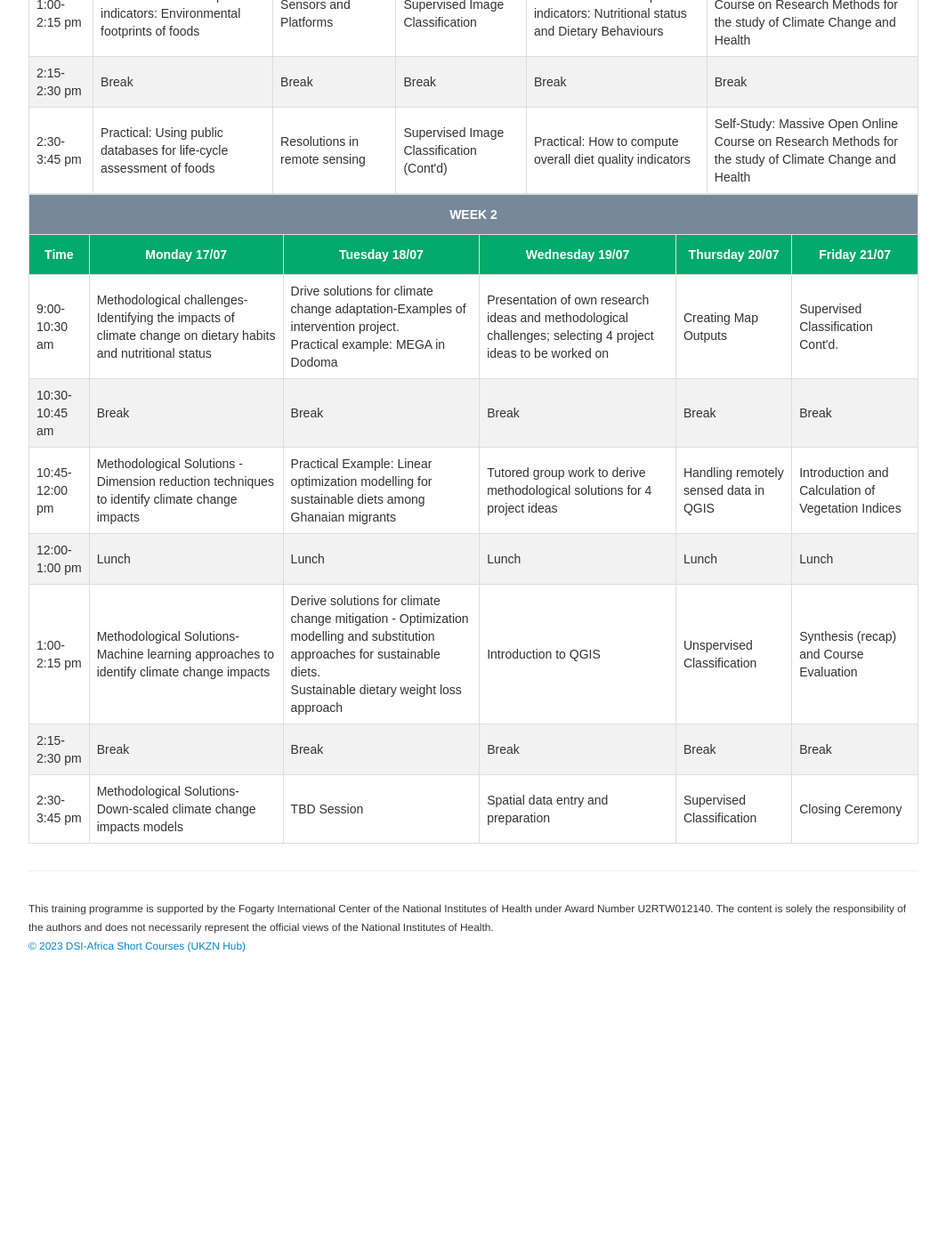
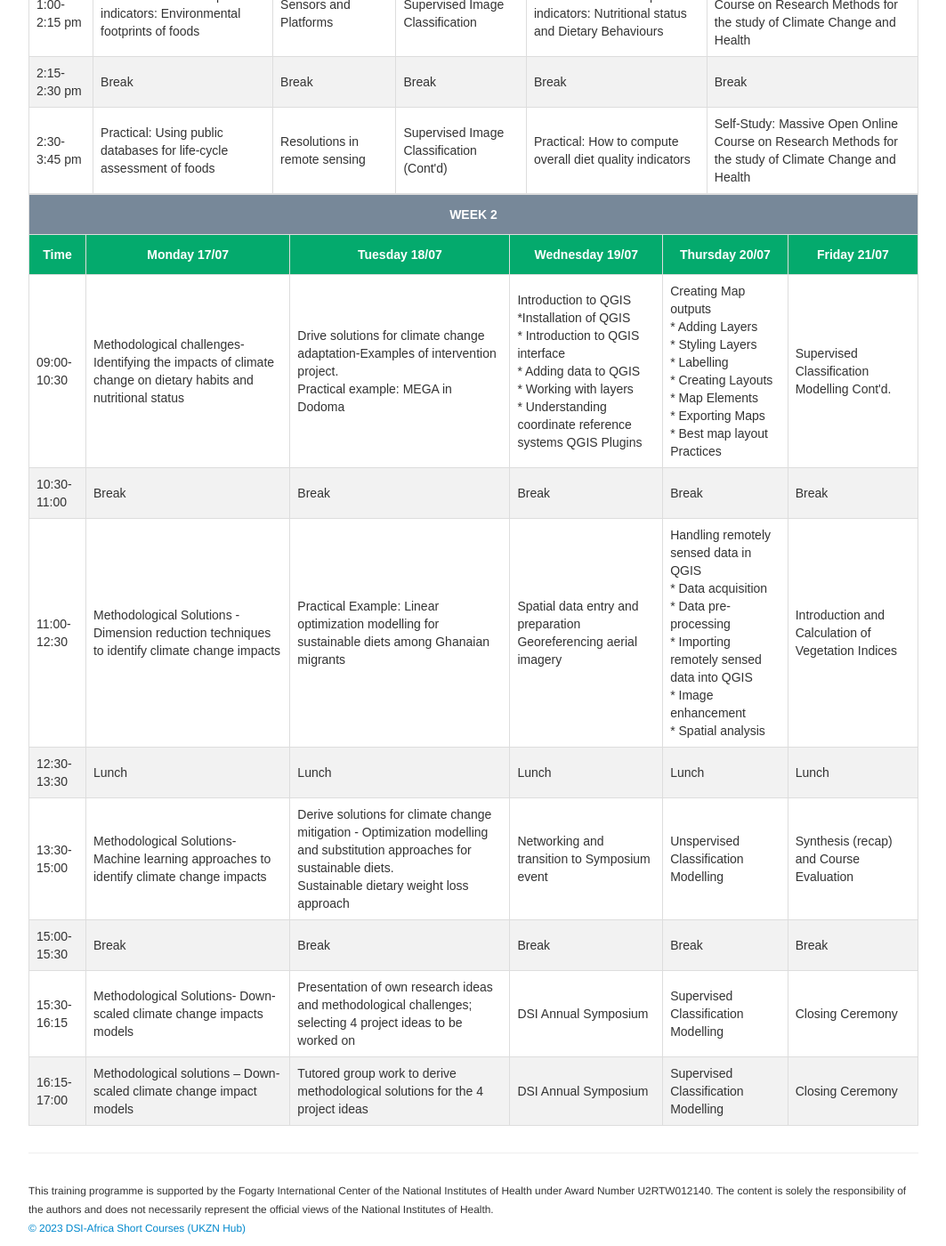
Before and after one commit to ccfscourseukzn/ccfscourseukzn.github.io, a Jekyll site: the page built from index.md, in a window 1280 px wide and 1400 px high, scrolled down 1334 px. Shown: the whole window at 89% size, without its empty margins (108-1171 px from the left). Built offline with Jekyll 4.4.1, drawn with Linux system fonts in a browser that asks for light colours; before the commit the page ends 2417 px from its top, so only the background shows below that.

Commit message:
Update index.md

```diff
--- a/index.md
+++ b/index.md
@@ -204,15 +204,28 @@ title: Climate Change, Food System and Remote Sensing
   </tr>
 
   <tr>
-    <td class="tg-amwm">9:00-10:30 am</td>
+    <td class="tg-amwm">09:00-10:30</td>
     <td class="tg-0lax"> Methodological challenges-Identifying the impacts of climate change on dietary habits and nutritional status </td>
     <td class="tg-0lax">Drive solutions for climate change adaptation-Examples of intervention project. <br> Practical example: MEGA in Dodoma </td>
-    <td class="tg-0lax"> Presentation of own research ideas and methodological challenges; selecting 4 project ideas to be worked on</td>
-    <td class="tg-0lax"> Creating Map Outputs</td>
-    <td class="tg-0lax"> Supervised Classification  Cont'd. </td>
+    <td class="tg-0lax"> Introduction to QGIS <br>
+      *Installation of QGIS <br>
+      *	Introduction to QGIS interface <br>
+      *	Adding data to QGIS<br>
+      *	Working with layers <br>
+      * Understanding coordinate reference systems QGIS Plugins
+</td>
+    <td class="tg-0lax"> Creating Map outputs<br>
+     * Adding Layers <br>
+     * Styling Layers <br>
+     * Labelling <br>
+     * Creating Layouts <br>
+     * Map Elements <br>
+     * Exporting Maps <br>
+     * Best map layout Practices </td>
+    <td class="tg-0lax"> Supervised Classification Modelling Cont'd. </td>
   </tr>
   <tr>
-    <td class="tg-amwm">10:30-10:45 am</td>
+    <td class="tg-amwm">10:30-11:00</td>
     <td class="tg-0lax">Break</td>
     <td class="tg-0lax">Break</td>
     <td class="tg-0lax">Break</td>
@@ -220,15 +233,20 @@ title: Climate Change, Food System and Remote Sensing
     <td class="tg-0lax">Break</td>
   </tr>
   <tr>
-    <td class="tg-amwm">10:45-12:00 pm</td>
+    <td class="tg-amwm">11:00-12:30</td>
     <td class="tg-0lax"> Methodological Solutions - Dimension reduction techniques to identify climate change impacts </td>
     <td class="tg-0lax"> Practical Example: Linear optimization modelling for sustainable diets among Ghanaian migrants</td>
-    <td class="tg-0lax">Tutored group work to derive methodological solutions for 4 project ideas</td>
-    <td class="tg-0lax"> Handling remotely sensed data in QGIS</td>
+    <td class="tg-0lax"> Spatial data entry and preparation <br> Georeferencing aerial imagery </td>
+    <td class="tg-0lax"> Handling remotely sensed data in QGIS <br>
+    * Data acquisition <br>
+    * Data pre-processing <br>
+    * Importing remotely sensed data into QGIS <br>
+    * Image enhancement <br>
+    * Spatial analysis </td>
     <td class="tg-0lax"> Introduction and Calculation of Vegetation Indices </td>
   </tr>
   <tr>
-    <td class="tg-amwm">12:00-1:00 pm</td>
+    <td class="tg-amwm">12:30-13:30</td>
     <td class="tg-0lax">Lunch</td>
     <td class="tg-0lax">Lunch</td>
     <td class="tg-0lax">Lunch</td>
@@ -236,16 +254,16 @@ title: Climate Change, Food System and Remote Sensing
     <td class="tg-0lax">Lunch</td>
   </tr>
   <tr>
-    <td class="tg-amwm">1:00-2:15 pm</td>
+    <td class="tg-amwm">13:30-15:00</td>
     <td class="tg-0lax"> Methodological Solutions- Machine learning approaches to identify climate change impacts </td>
     <td class="tg-0lax"> Derive solutions for climate change mitigation - Optimization modelling and substitution approaches for sustainable diets. <br>
     Sustainable dietary weight loss approach </td>
-    <td class="tg-0lax">Introduction to QGIS</td>
-    <td class="tg-0lax">Unspervised Classification </td>
+    <td class="tg-0lax"> Networking and transition to Symposium event </td>
+    <td class="tg-0lax">Unspervised Classification Modelling </td>
     <td class="tg-0lax">Synthesis (recap) and Course Evaluation</td>
   </tr>
   <tr>
-    <td class="tg-amwm">2:15-2:30 pm</td>
+    <td class="tg-amwm">15:00-15:30</td>
     <td class="tg-0lax">Break</td>
     <td class="tg-0lax">Break</td>
     <td class="tg-0lax">Break</td>
@@ -253,11 +271,20 @@ title: Climate Change, Food System and Remote Sensing
     <td class="tg-0lax">Break</td>
   </tr>
   <tr>
-    <td class="tg-amwm">2:30-3:45 pm</td>
+    <td class="tg-amwm">15:30-16:15</td>
     <td class="tg-0lax">Methodological Solutions- Down-scaled climate change impacts models</td>
-    <td class="tg-0lax"> TBD Session</td>
-    <td class="tg-0lax"> Spatial data entry and preparation </td>
-    <td class="tg-0lax"> Supervised Classification </td>
+    <td class="tg-0lax"> Presentation of own research ideas and methodological challenges; selecting 4 project ideas to be worked on </td>
+    <td class="tg-0lax"> DSI Annual Symposium </td>
+    <td class="tg-0lax"> Supervised Classification Modelling</td>
+    <td class="tg-0lax">Closing Ceremony</td>
+  </tr>
+
+  <tr>
+    <td class="tg-amwm">16:15-17:00</td>
+    <td class="tg-0lax"> Methodological solutions – Down-scaled climate change impact models </td>
+    <td class="tg-0lax"> Tutored group work to derive methodological solutions for the 4 project ideas</td>
+    <td class="tg-0lax"> DSI Annual Symposium </td>
+    <td class="tg-0lax"> Supervised Classification Modelling </td>
     <td class="tg-0lax">Closing Ceremony</td>
   </tr>
 </table>
```
